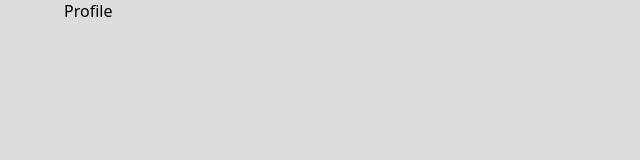
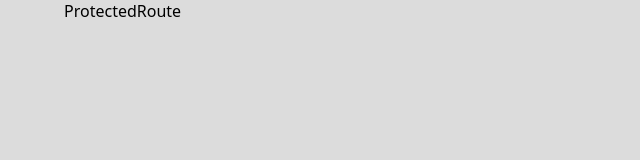
Before and after one commit to capa026/ecommerce, a React (Vite) app in the folder client/: page /profile in a window 1280 px wide. Shown: the top 160 px of the page, without its empty margins (0-640 px from the left). Built offline with nearby package versions, Linux system fonts and the light colour scheme.

Commit message:
CREATION

```diff
--- a/client/src/App.jsx
+++ b/client/src/App.jsx
@@ -1,7 +1,9 @@
 import { Box, Container } from "@mui/material";
 import { BrowserRouter, Routes, Route } from "react-router-dom";
-import { Register, Login, Home } from "./routes";
+import { Register, Login, Home, Profile } from "./routes";
 import { AuthProvider } from "./context/AuthContext";
+import CreateProduct from "./routes/CreateProduct";
+import ProtectedRoute from "./ProtectedRoute";
 const App = () => {
   return (
     <AuthProvider>
@@ -11,10 +13,13 @@ const App = () => {
             <Route path="/" element={<Home />} />
             <Route path="/login" element={<Login />} />
             <Route path="/register" element={<Register />} />
-            <Route path="/products" element={<Box>Products</Box>} />
-            <Route path="/addProduct" element={<Box>Create Product</Box>} />
-            <Route path="/products/:id" element={<Box>Update Product</Box>} />
-            <Route path="/profile" element={<Box>Profile</Box>} />
+
+            <Route element={<ProtectedRoute />}>
+              <Route path="/products" element={<Box>Products</Box>} />
+              <Route path="/addProduct" element={<CreateProduct />} />
+              <Route path="/products/:id" element={<CreateProduct />} />
+              <Route path="/profile" element={<Profile />} />
+            </Route>
           </Routes>
         </Container>
       </BrowserRouter>
--- /dev/null
+++ b/client/src/ProtectedRoute.jsx
@@ -0,0 +1,4 @@
+const ProtectedRoute = () => {
+  return <div>ProtectedRoute</div>;
+};
+export default ProtectedRoute;
--- a/client/src/routes/Home.jsx
+++ b/client/src/routes/Home.jsx
@@ -1,4 +1,11 @@
+import { useNavigate } from "react-router-dom";
+import { useAuth } from "../context/AuthContext";
+import { useEffect } from "react";
+
 const Home = () => {
+  const navigate = useNavigate();
+  const { isAuthenticated } = useAuth();
+
   return <div>Home</div>;
 };
 export default Home;
--- /dev/null
+++ b/client/src/routes/Profile.jsx
@@ -0,0 +1,4 @@
+const Profile = () => {
+  return <div>Profile</div>;
+};
+export default Profile;
--- a/client/src/routes/index.jsx
+++ b/client/src/routes/index.jsx
@@ -1,3 +1,4 @@
 export { default as Login } from "./Login";
 export { default as Register } from "./Register";
 export { default as Home } from "./Home";
+export { default as Profile } from "./Profile";
```
